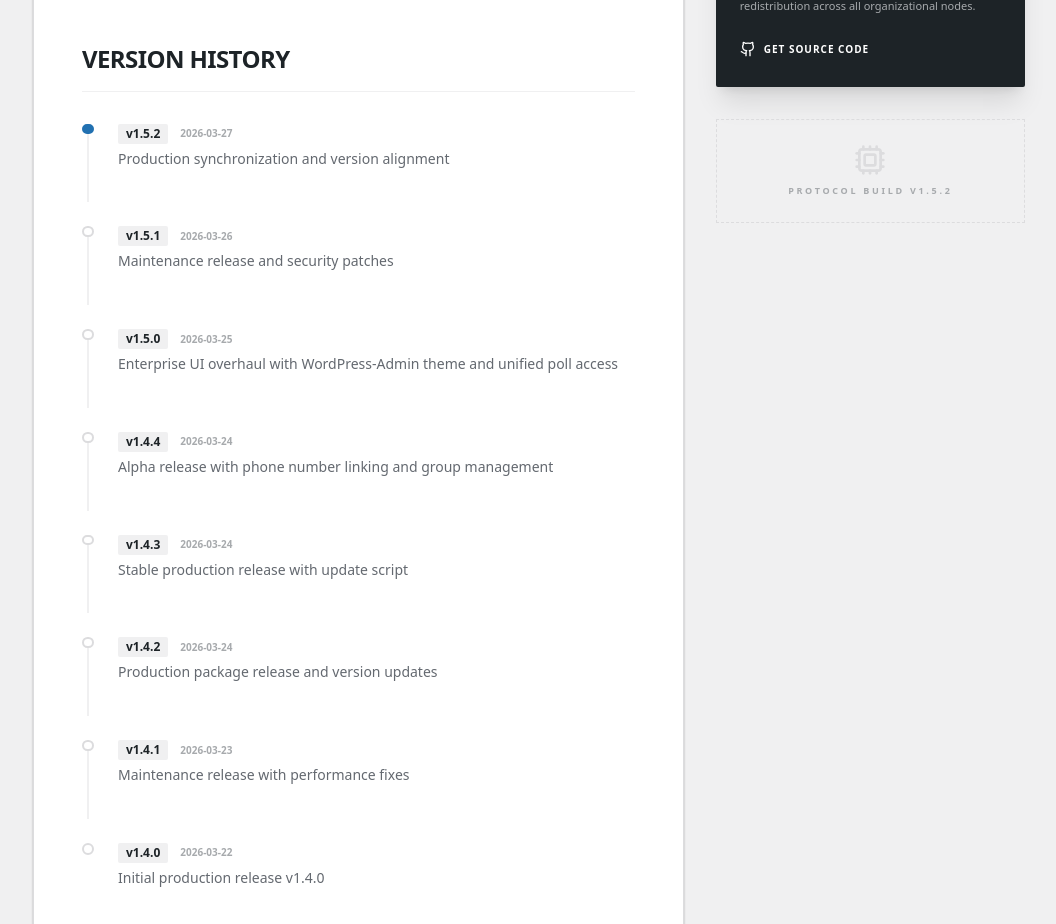
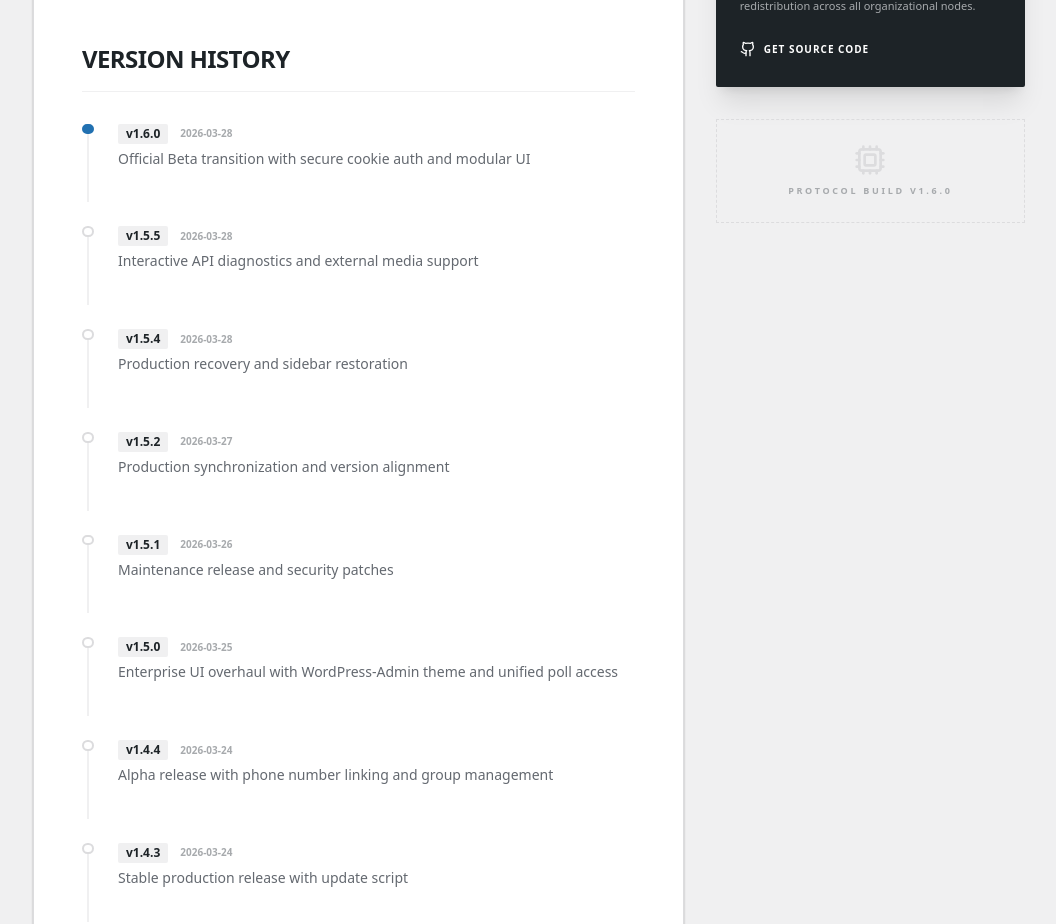
Before and after one commit to caseypaite/WhatsApp-Web-Tool, a React (Vite) app in the folder frontend/: page /#/about in a window 1280 px wide. Shown: the part 1060-1984 px from the top of the page, without its empty margins (111-1167 px from the left). Built offline with nearby package versions, Linux system fonts and the light colour scheme; no server answers.

Commit message:
fix: updated hardcoded version strings across all pages to 1.6.0

```diff
--- a/frontend/src/pages/AboutPage.jsx
+++ b/frontend/src/pages/AboutPage.jsx
@@ -6,8 +6,11 @@ import { useAuth } from '../context/AuthContext';
 const AboutPage = () => {
   const { siteName } = useAuth();
   const navigate = useNavigate();
-  const version = "1.5.2";
+  const version = "1.6.0";
   const versionHistory = [
+    { tag: "v1.6.0", message: "Official Beta transition with secure cookie auth and modular UI", date: "2026-03-28" },
+    { tag: "v1.5.5", message: "Interactive API diagnostics and external media support", date: "2026-03-28" },
+    { tag: "v1.5.4", message: "Production recovery and sidebar restoration", date: "2026-03-28" },
     { tag: "v1.5.2", message: "Production synchronization and version alignment", date: "2026-03-27" },
     { tag: "v1.5.1", message: "Maintenance release and security patches", date: "2026-03-26" },
     { tag: "v1.5.0", message: "Enterprise UI overhaul with WordPress-Admin theme and unified poll access", date: "2026-03-25" },
--- a/frontend/src/pages/PrivacyPage.jsx
+++ b/frontend/src/pages/PrivacyPage.jsx
@@ -25,7 +25,7 @@ const PrivacyPage = () => {
             </div>
             <div>
               <h1 className="text-3xl font-black uppercase tracking-tighter text-[#1d2327]">Privacy Policy</h1>
-              <p className="text-xs font-bold text-[#a7aaad] uppercase tracking-widest mt-1">Data Sovereignty Protocol v1.5.5</p>
+              <p className="text-xs font-bold text-[#a7aaad] uppercase tracking-widest mt-1">Data Sovereignty Protocol v1.6.0</p>
             </div>
           </div>
 
--- a/frontend/src/pages/TermsPage.jsx
+++ b/frontend/src/pages/TermsPage.jsx
@@ -25,7 +25,7 @@ const TermsPage = () => {
             </div>
             <div>
               <h1 className="text-3xl font-black uppercase tracking-tighter text-[#1d2327]">Terms of Service</h1>
-              <p className="text-xs font-bold text-[#a7aaad] uppercase tracking-widest mt-1">Operational Protocol v1.5.5</p>
+              <p className="text-xs font-bold text-[#a7aaad] uppercase tracking-widest mt-1">Operational Protocol v1.6.0</p>
             </div>
           </div>
 
```
Also changed, not shown: 1 other file (tests, documents, lock files or other folders).
